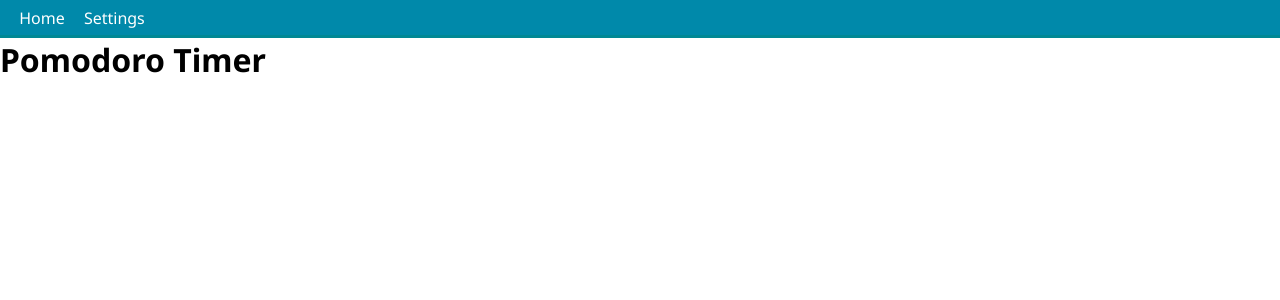
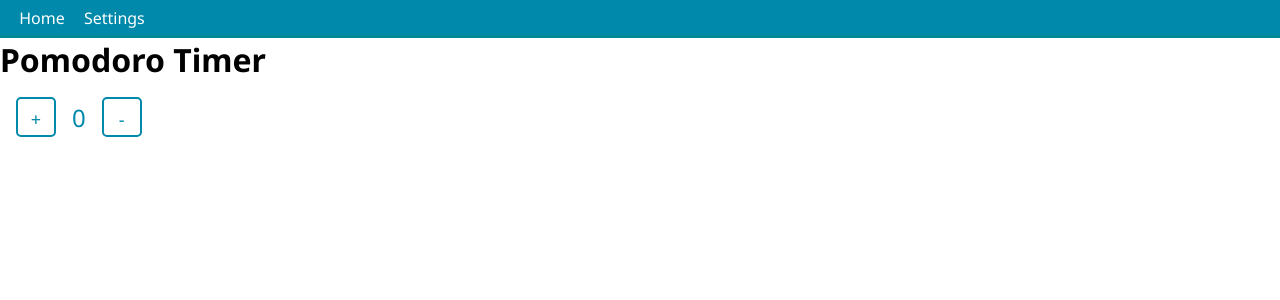
Before and after one commit to JustinDotRocks/pomodoro-timer, a React (Create React App) app: page / in a window 1280 px wide. Shown: the top 300 px of the page. Built offline with nearby package versions, Linux system fonts and the light colour scheme.

Commit message:
innit commit

```diff
--- a/src/App.js
+++ b/src/App.js
@@ -8,7 +8,7 @@ import {
 
 import CountdownTimer from './components/TimerSettings';
 import Navbar from './components/navbar/Navbar';
-
+import Counter from './components/counter/Counter';
 
 const Main = styled.div`
   height: 100vh;
@@ -42,6 +42,7 @@ function App() {
               <h1>
                 Pomodoro Timer
               </h1>
+              <Counter />
             </Main>
           </Route>
         </Switch>
--- a/src/components/counter/Counter.js
+++ b/src/components/counter/Counter.js
@@ -0,0 +1,53 @@
+import React from 'react';
+import { useSelector, useDispatch } from 'react-redux'
+import styled from 'styled-components';
+import {
+    decrement,
+    increment,
+    selectCount
+  } from './counterSlice'
+
+const CounterButtonContainer = styled.div`
+    display: flex;
+    align-items: center;
+`
+const CounterButton = styled.button`
+    margin: 1rem;
+    padding: .5rem;
+    height: 40px;
+    width: 40px;
+    background-color: white;
+    color: #0089aa;
+    font-size: large;
+    border-radius: 5px;
+    border: 2px solid #0089aa;
+
+    :hover {
+        background-color: lightgray;
+    }
+`
+const CountContainer = styled.div`
+    font-size: x-large;
+    color: #0089aa;
+`
+
+const Counter = () => {
+    const count = useSelector(selectCount)
+    const dispatch = useDispatch()
+
+    return (
+        <CounterButtonContainer>
+            <CounterButton onClick={() => dispatch(increment())}>
+                +
+            </CounterButton>
+            <CountContainer>
+                <span>{count}</span>
+            </CountContainer>
+            <CounterButton onClick={() => dispatch(decrement())}>
+                -
+            </CounterButton>
+        </CounterButtonContainer>
+    )
+};
+
+export default Counter;
--- a/src/components/counter/counterSlice.js
+++ b/src/components/counter/counterSlice.js
@@ -1,4 +1,5 @@
 import { createSlice } from '@reduxjs/toolkit';
+
 
 export const counterSlice = createSlice({
     name: 'counter',
@@ -16,8 +17,13 @@ export const counterSlice = createSlice({
             state.value += action.payload
         }
     }
+
 });
+
+export const selectCount = state => state.counter.value;
+
 
 export const { increment, decrement, incrementByAmount } = counterSlice.actions;
 
+
 export default counterSlice.reducer;
--- a/src/index.js
+++ b/src/index.js
@@ -3,11 +3,13 @@ import ReactDOM from 'react-dom';
 import App from './App';
 import reportWebVitals from './reportWebVitals';
 import './index.css';
+import store from './store/store';
+import { Provider } from 'react-redux';
 
 ReactDOM.render(
-  <React.StrictMode>
+  <Provider store={store}>
     <App />
-  </React.StrictMode>,
+  </Provider>,
   document.getElementById('root')
 );
 
--- a/src/reducers/combineReducers.js
+++ b/src/reducers/combineReducers.js
@@ -1,7 +1,7 @@
 import { combineReducers } from 'redux';
-import counterReducer from './counterReducer';
+import { counterSlice } from '../components/counter/counterSlice'
 
 export default combineReducers({
-    count: counterReducer,
+    count: counterSlice,
 
 });
--- a/src/store/store.js
+++ b/src/store/store.js
@@ -1,8 +1,8 @@
 import { configureStore } from '@reduxjs/toolkit'
-import counterReducer from '../reducers/counterReducer'
+import counterSlice from '../components/counter/counterSlice'
 
 export default configureStore({
   reducer: {
-    counter: counterReducer
+    counter: counterSlice
   }
 });
```
